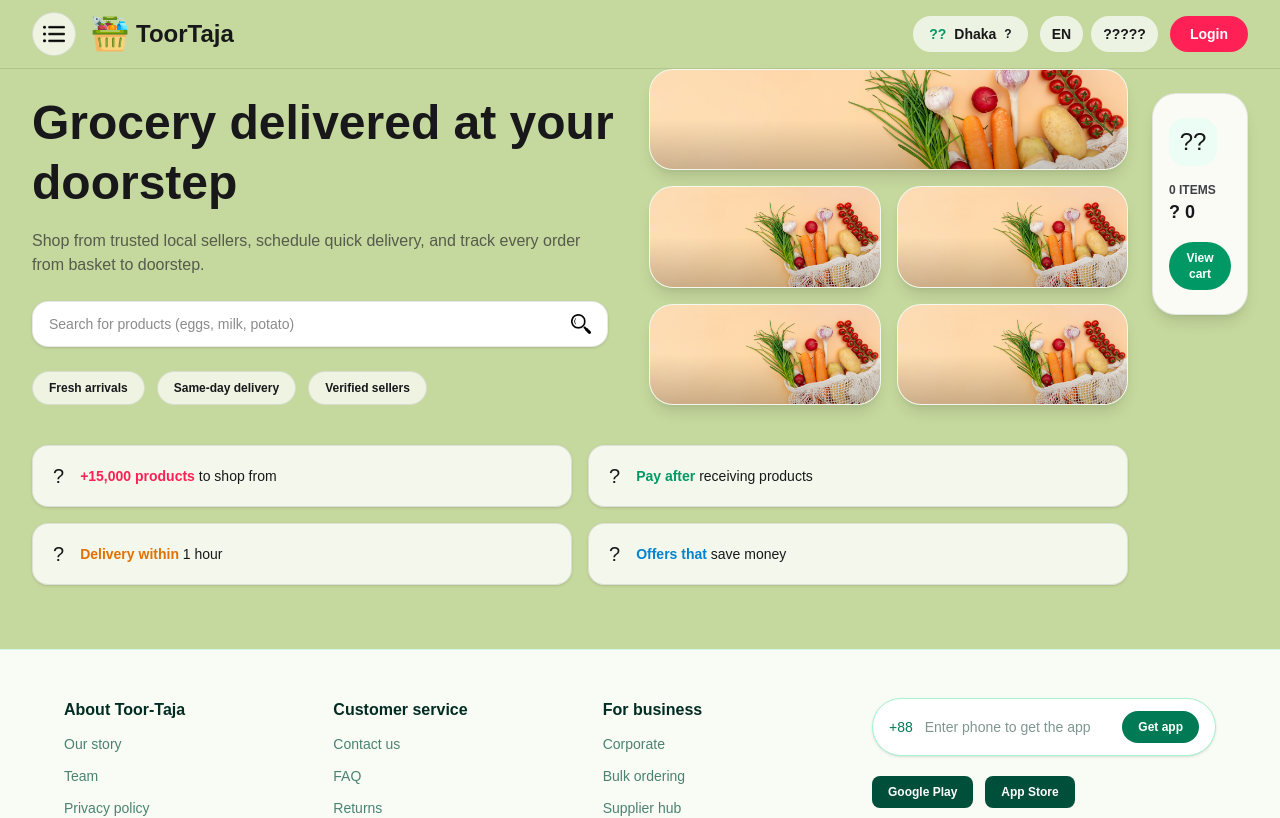
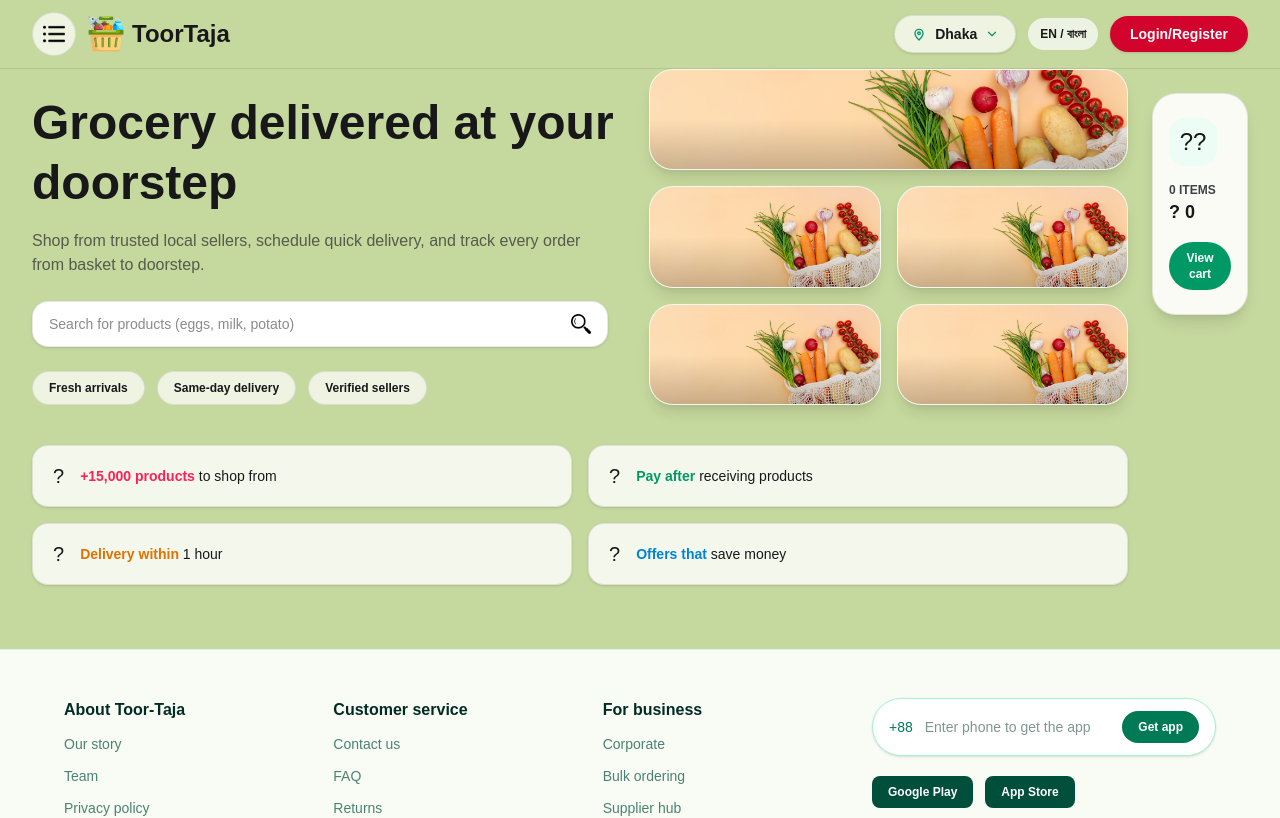
Before and after one commit to P57nath/TOOR-TAJA, a Next.js app in the folder project-frontend/: page / in a window 1280 px wide. Shown: the top 818 px of the page. Built offline with nearby package versions, Linux system fonts and the light colour scheme.

Commit message:
feat(Navbar): enhance navigation with dynamic menu toggle and location detection

```diff
--- a/project-frontend/app/page.tsx
+++ b/project-frontend/app/page.tsx
@@ -1,10 +1,10 @@
 "use client";
 
 import Image from "next/image";
-import Link from "next/link";
 import { useState } from "react";
 
 import Footer from "@/components/Footer";
+import Navbar from "@/components/Navbar";
 
 export const dynamic = "force-static";
 
@@ -54,57 +54,11 @@ export default function Home() {
   return (
     <div className="min-h-screen bg-[#C5D89D] text-zinc-900">
       <div className="relative">
-        <header className="flex items-center justify-between gap-4 border-b border-zinc-900/10 bg-[#C5D89D] px-6 py-3 sm:px-8">
-          <div className="flex items-center gap-4">
-            <button
-              aria-label={isNavOpen ? "Close menu" : "Open menu"}
-              className="inline-flex h-11 w-11 items-center justify-center rounded-full border border-zinc-900/10 bg-white/70"
-              type="button"
-              onClick={() => setIsNavOpen((open) => !open)}
-            >
-              <Image
-                src={isNavOpen ? "/cross.png" : "/left-side-nav.png"}
-                alt={isNavOpen ? "Close navigation" : "Open navigation"}
-                width={22}
-                height={22}
-              />
-            </button>
-            <div className="flex items-center gap-2 text-2xl font-semibold">
-              <Image
-                src="/toortaja-logo.png"
-                width={36}
-                height={36}
-                alt="Toor-Taja logo"
-                className="h-9 w-9 object-contain"
-              />
-              <span className="font-semibold">ToorTaja</span>
-            </div>
-          </div>
-          <div className="flex items-center gap-3 text-sm font-semibold">
-            <button
-              className="inline-flex items-center gap-2 rounded-full bg-white/70 px-4 py-2"
-              type="button"
-            >
-              <span className="text-emerald-600">??</span>
-              Dhaka
-              <span className="text-xs">?</span>
-            </button>
-            <div className="hidden items-center gap-2 sm:flex">
-              <button className="rounded-full bg-white/70 px-3 py-2" type="button">
-                EN
-              </button>
-              <button className="rounded-full bg-white/70 px-3 py-2" type="button">
-                ?????
-              </button>
-            </div>
-            <Link
-              className="rounded-full bg-rose-500 px-5 py-2 text-white"
-              href="/login"
-            >
-              Login
-            </Link>
-          </div>
-        </header>
+        <Navbar
+          onMenuToggle={() => setIsNavOpen((open) => !open)}
+          isMenuOpen={isNavOpen}
+          showMenuButton
+        />
 
         <main className="relative mx-auto flex w-full max-w-7xl gap-6 px-6 pb-16 sm:px-8">
           {isNavOpen ? (
--- a/project-frontend/components/Navbar.tsx
+++ b/project-frontend/components/Navbar.tsx
@@ -4,75 +4,163 @@ import Image from "next/image";
 import Link from "next/link";
 import { useState } from "react";
 
-const navigation = ["Product", "Features", "Pricing", "Company", "Blog"];
+type NavbarProps = {
+  onMenuToggle?: () => void;
+  isMenuOpen?: boolean;
+  showMenuButton?: boolean;
+};
 
-export default function Navbar() {
-  const [isOpen, setIsOpen] = useState(false);
+const divisions = [
+  "Dhaka",
+  "Chattogram",
+  "Rajshahi",
+  "Khulna",
+  "Barishal",
+  "Sylhet",
+  "Rangpur",
+  "Mymensingh",
+];
+
+export default function Navbar({
+  onMenuToggle,
+  isMenuOpen = false,
+  showMenuButton = true,
+}: NavbarProps) {
+  const [isLocationOpen, setIsLocationOpen] = useState(false);
+  const [locationLabel, setLocationLabel] = useState("Dhaka");
+  const [isDetecting, setIsDetecting] = useState(false);
+
+  function handleDetectLocation() {
+    if (!("geolocation" in navigator)) {
+      setLocationLabel("Location unavailable");
+      return;
+    }
+    setIsDetecting(true);
+    navigator.geolocation.getCurrentPosition(
+      () => {
+        setLocationLabel("Current location");
+        setIsDetecting(false);
+        setIsLocationOpen(false);
+      },
+      () => {
+        setLocationLabel("Location denied");
+        setIsDetecting(false);
+      },
+      { timeout: 8000 },
+    );
+  }
 
   return (
     <div className="w-full">
-      <nav className="relative flex w-full flex-wrap items-center justify-between gap-4 border border-emerald-100 bg-white/80 px-6 py-4 shadow-sm backdrop-blur sm:px-8">
+      <nav className="relative flex w-full flex-wrap items-center justify-between gap-4 border-b border-zinc-900/10 bg-[#C5D89D] px-6 py-3 sm:px-8">
         <div className="flex items-center gap-3">
-          <button
-            aria-label="Toggle Menu"
-            className="inline-flex h-10 w-10 items-center justify-center rounded-full border border-emerald-200 bg-white text-emerald-900 shadow-sm lg:hidden"
-            type="button"
-            onClick={() => setIsOpen((open) => !open)}
+          {showMenuButton ? (
+            <button
+              aria-label={isMenuOpen ? "Close menu" : "Open menu"}
+              className="inline-flex h-11 w-11 items-center justify-center rounded-full border border-zinc-900/10 bg-white/70"
+              type="button"
+              onClick={onMenuToggle}
+            >
+              <Image
+                src={isMenuOpen ? "/cross.png" : "/left-side-nav.png"}
+                alt={isMenuOpen ? "Close navigation" : "Open navigation"}
+                width={22}
+                height={22}
+              />
+            </button>
+          ) : null}
+          <Link
+            className="flex items-center gap-2 text-2xl font-semibold text-zinc-900"
+            href="/"
           >
-            <span className="text-xl">{isOpen ? "×" : "≡"}</span>
-          </button>
-          <Link className="flex items-center gap-2 text-2xl font-semibold text-emerald-950" href="/">
             <Image
               src="/toortaja-logo.png"
-              width={32}
-              height={32}
+              width={36}
+              height={36}
               alt="Toor-Taja logo"
-              className="h-8 w-8 object-contain"
+              className="h-9 w-9 object-contain"
             />
             <span>ToorTaja</span>
           </Link>
         </div>
 
-        <div className="hidden items-center gap-3 text-sm font-semibold lg:flex">
-          {navigation.map((item) => (
-            <Link
-              key={item}
-              className="rounded-full px-4 py-2 text-emerald-900/80 transition hover:bg-emerald-50 hover:text-emerald-700"
-              href="/"
+        <div className="flex items-center gap-3 text-sm font-semibold">
+          <div className="relative">
+            <button
+              className="inline-flex items-center gap-2 rounded-full border border-zinc-900/10 bg-white/70 px-4 py-2 text-zinc-900 shadow-sm"
+              type="button"
+              onClick={() => setIsLocationOpen((open) => !open)}
             >
-              {item}
-            </Link>
-          ))}
-        </div>
-
-        <div className="flex items-center gap-3 text-sm font-semibold">
+              <span className="text-emerald-600" aria-hidden>
+                <svg
+                  className="h-4 w-4"
+                  viewBox="0 0 24 24"
+                  fill="none"
+                  stroke="currentColor"
+                  strokeWidth="2"
+                  strokeLinecap="round"
+                  strokeLinejoin="round"
+                >
+                  <path d="M12 21s-6-5.5-6-10a6 6 0 1 1 12 0c0 4.5-6 10-6 10z" />
+                  <circle cx="12" cy="11" r="2" />
+                </svg>
+              </span>
+              {locationLabel}
+              <span className="text-emerald-600" aria-hidden>
+                <svg
+                  className="h-3.5 w-3.5"
+                  viewBox="0 0 24 24"
+                  fill="none"
+                  stroke="currentColor"
+                  strokeWidth="2"
+                  strokeLinecap="round"
+                  strokeLinejoin="round"
+                >
+                  <path d="M6 9l6 6 6-6" />
+                </svg>
+              </span>
+            </button>
+            {isLocationOpen ? (
+              <div className="absolute right-0 top-12 z-10 w-56 rounded-2xl border border-emerald-100 bg-white p-3 shadow-lg">
+                <button
+                  className="mb-2 flex w-full items-center justify-center rounded-full border border-emerald-200 px-3 py-2 text-xs font-semibold text-emerald-700 transition hover:border-emerald-400"
+                  type="button"
+                  onClick={handleDetectLocation}
+                  disabled={isDetecting}
+                >
+                  {isDetecting ? "Detecting..." : "Use current location"}
+                </button>
+                <div className="grid gap-2 text-xs">
+                  {divisions.map((division) => (
+                    <button
+                      key={division}
+                      className="rounded-xl border border-emerald-100 px-3 py-2 text-left text-emerald-900 transition hover:border-emerald-300 hover:bg-emerald-50"
+                      type="button"
+                      onClick={() => {
+                        setLocationLabel(division);
+                        setIsLocationOpen(false);
+                      }}
+                    >
+                      {division}
+                    </button>
+                  ))}
+                </div>
+              </div>
+            ) : null}
+          </div>
+          <button
+            className="hidden items-center gap-2 rounded-full bg-white/70 px-3 py-2 text-xs font-semibold sm:inline-flex"
+            type="button"
+          >
+            EN / বাংলা
+          </button>
           <Link
-            className="inline-flex items-center justify-center rounded-full border border-emerald-200 bg-white/70 px-5 py-2 text-emerald-900 shadow-sm transition hover:border-emerald-400"
+            className="inline-flex items-center justify-center rounded-full bg-[#D2042D] px-5 py-2 text-white shadow-sm transition hover:bg-[#bb0328]"
             href="/login"
           >
-            Login
-          </Link>
-          <Link
-            className="inline-flex items-center justify-center rounded-full bg-emerald-700 px-5 py-2 text-white shadow-sm transition hover:bg-emerald-600"
-            href="/register"
-          >
-            Register
+            Login/Register
           </Link>
         </div>
-
-        {isOpen ? (
-          <div className="flex w-full flex-col gap-3 lg:hidden">
-            {navigation.map((item) => (
-              <Link
-                key={item}
-                className="rounded-2xl border border-emerald-100 bg-white px-4 py-2 text-sm font-semibold text-emerald-900/80 shadow-sm"
-                href="/"
-              >
-                {item}
-              </Link>
-            ))}
-          </div>
-        ) : null}
       </nav>
     </div>
   );
```
